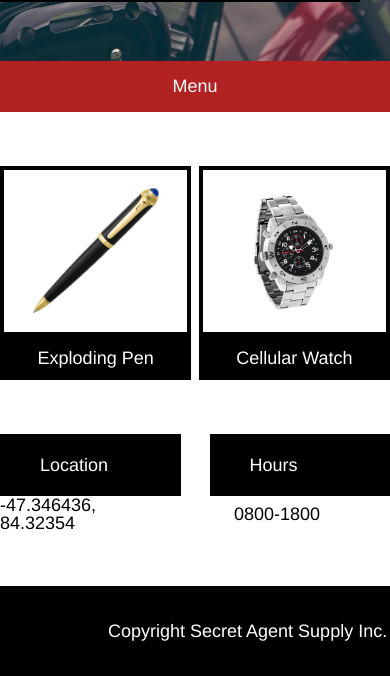
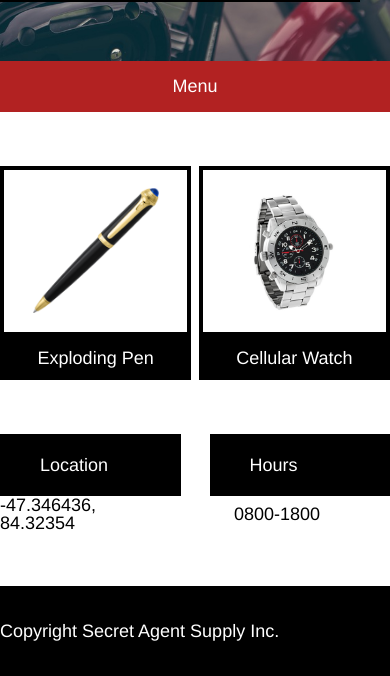
Before and after one commit to Desertbeagle/SecretAgentSupply, a plain HTML site: page index.html in a window 390 px wide. Shown: the part 440-1116 px from the top of the page. Drawn offline with Linux system fonts and the light colour scheme.

Commit message:
responsive tablet footer done

```diff
--- a/index.html
+++ b/index.html
@@ -90,7 +90,11 @@
         </div>
 
         <!--Footer-->
-        <footer class="footer">
+        <footer class="footerpc">
+          <span>Copyright Secret Agent Supply Inc.</span>
+
+        </footer>
+        <footer class="footertablet">
           <span>Copyright Secret Agent Supply Inc.</span>
 
         </footer>
--- a/resources/css/style.css
+++ b/resources/css/style.css
@@ -365,14 +365,26 @@ a {
   display: none;
 }
 
-/* footer */
-.footer {
+/* footer for pc */
+.footerpc {
   display: flex;
   height: 5rem;
   justify-content: flex-start;
   align-items: center;
   margin-left: 6rem;
 
+}
+/* footer for tablet */
+.footertablet {
+  display: flex;
+  height: 5rem;
+  justify-content: flex-start;
+  align-items: center;
+  margin-left: 6rem;
+
+}
+.footertablet {
+  display: none;
 }
 
 /* media query for tablet */
@@ -409,6 +421,18 @@ a {
   .productswrappertablet {
     display: flex;
   }
+  .footerpc {
+    display: none;
+  }
+  .footertablet {
+    display: flex;
+    height: 5rem;
+    justify-content: flex-start;
+    align-items: center;
+    margin-left: 0rem;
+
+  }
+
 
 
 }
```
